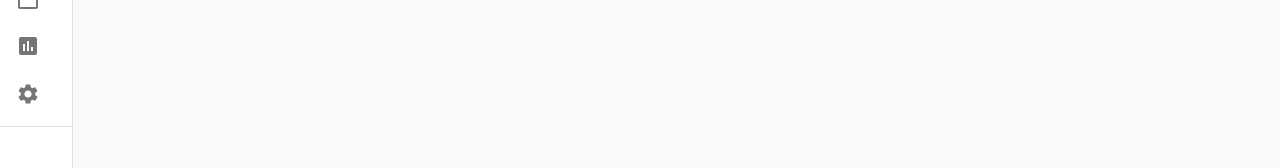
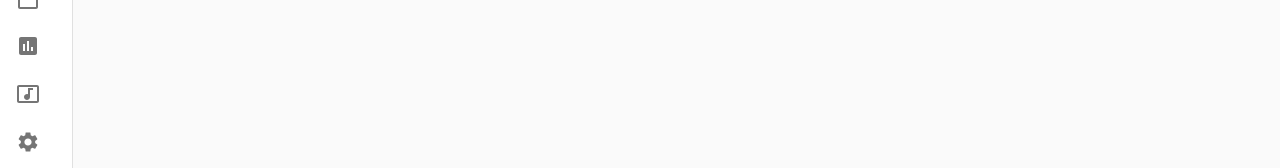
Before and after one commit to le-santos/music-practice-react, a React (Create React App) app: page / in a window 1280 px wide. Shown: the part 195-363 px from the top of the page. Built offline with nearby package versions, Linux system fonts and the light colour scheme.

Commit message:
updates SideDrawer icons

```diff
--- a/src/Components/MenuList/MenuList.js
+++ b/src/Components/MenuList/MenuList.js
@@ -7,6 +7,7 @@ import HomeIcon from "@material-ui/icons/Home";
 import AssessmentIcon from "@material-ui/icons/Assessment";
 import CalendarTodayIcon from "@material-ui/icons/CalendarToday";
 import SettingsIcon from "@material-ui/icons/Settings";
+import MusicVideoIcon from "@material-ui/icons/MusicVideo";
 
 export default function MenuList() {
   return (
@@ -39,6 +40,13 @@ export default function MenuList() {
         <ListItemText primary={"Estatísticas"} />
       </ListItem>
 
+      <ListItem button key={"Repertório"}>
+        <ListItemIcon>
+          <MusicVideoIcon />
+        </ListItemIcon>
+        <ListItemText primary={"Repertório"} />
+      </ListItem>
+
       <ListItem button key={"Configurações"}>
         <ListItemIcon>
           <SettingsIcon />
--- a/src/Components/SideDrawer/SideDrawer.js
+++ b/src/Components/SideDrawer/SideDrawer.js
@@ -4,11 +4,6 @@ import Drawer from "@material-ui/core/Drawer";
 import Divider from "@material-ui/core/Divider";
 import IconButton from "@material-ui/core/IconButton";
 import ChevronLeftIcon from "@material-ui/icons/ChevronLeft";
-
-import MusicNoteIcon from "@material-ui/icons/MusicNote";
-import AccountCircleIcon from "@material-ui/icons/AccountCircle";
-import MusicVideoIcon from "@material-ui/icons/MusicVideo";
-import NoteAddIcon from "@material-ui/icons/NoteAdd";
 
 const drawerWidth = 240;
 
```
